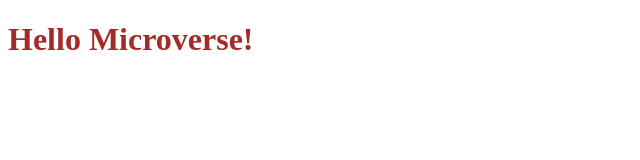
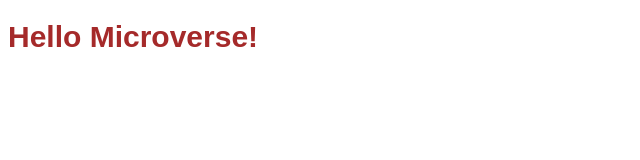
Before and after one commit to omarlee2/my-new-blog, a website: page index.html in a window 1280 px wide. Shown: the full height of the page, 0-640 px from the left. Drawn offline with Linux system fonts and the light colour scheme.

Commit message:
fix style linters

```diff
--- a/style.css
+++ b/style.css
@@ -1,5 +1,5 @@
 h1 {
   color: brown;
-  font-family: serif;
-  font: size 30px;
+  font-family: sans-serif;
+  font-size: 30px;
 }
```
